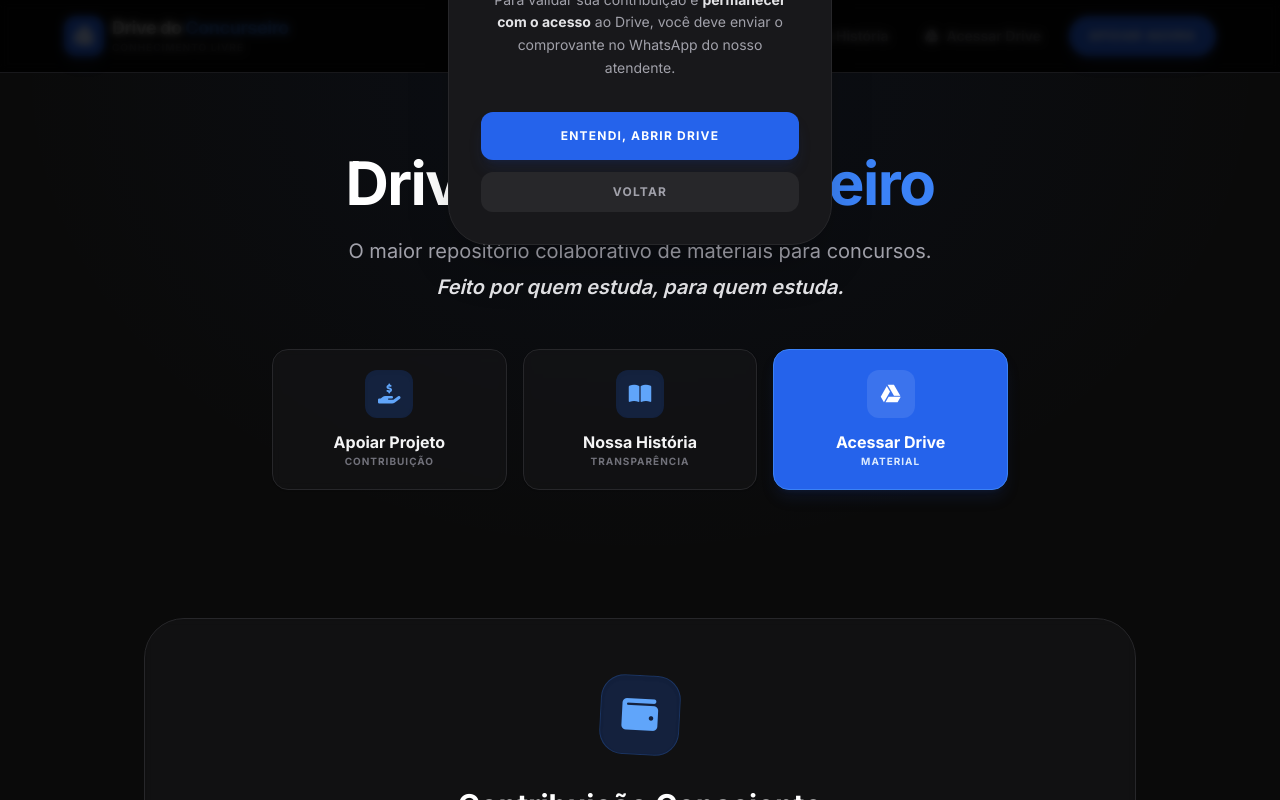
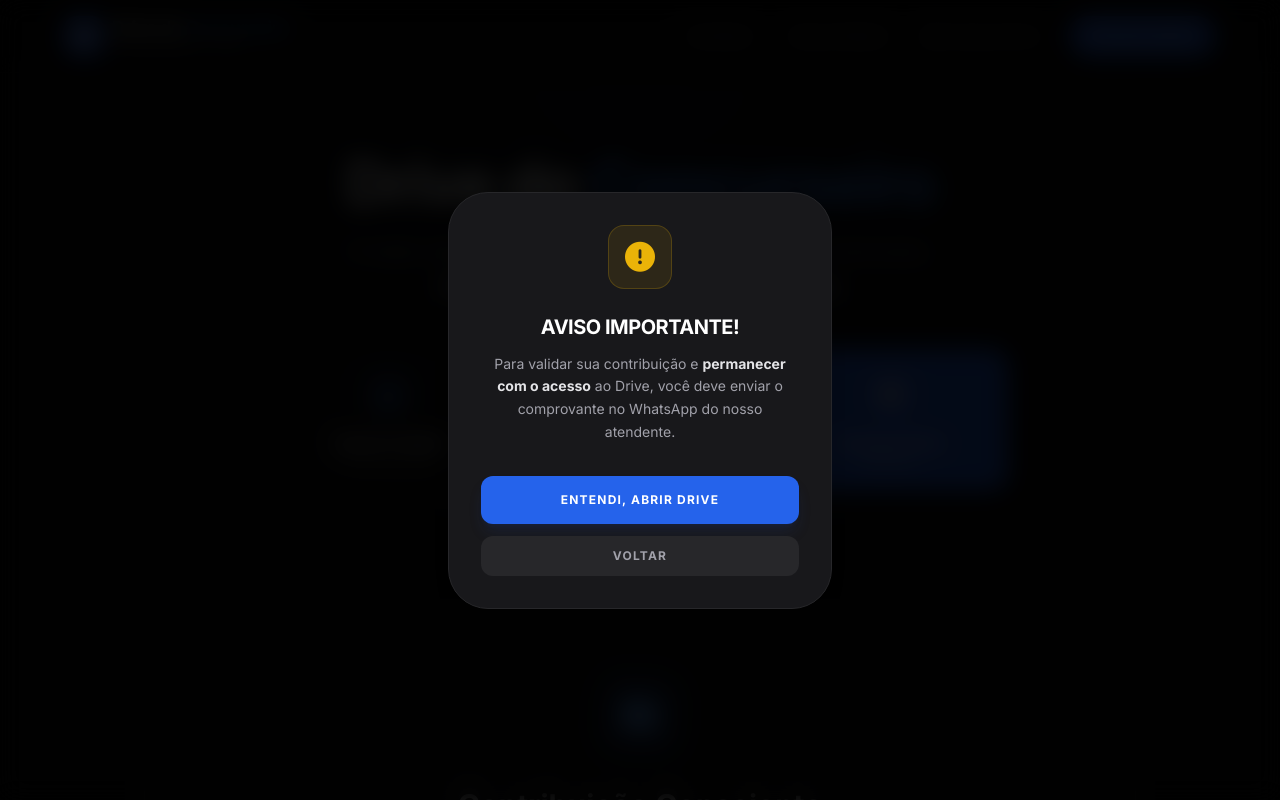
Before and after one commit to paratrabalhon2007-png/joao, a React (Vite) app: page / in a window 1280 px wide. Both pictures are taken after a click on the button "Acessar Drive". Shown: the top 800 px of the page. Built offline with nearby package versions, Linux system fonts and the light colour scheme.

Commit message:
feat: Refactor Header component for improved structure
The Header component has been refactored to improve its internal structure and readability. The changes ensure a cleaner separation of concerns within the component, particularly around navigation and logo presentation.

```diff
--- a/components/Header.tsx
+++ b/components/Header.tsx
@@ -27,6 +27,7 @@
   };
 
   return (
+    <>
       <header className="sticky top-0 z-[100] bg-[#0a0a0a]/90 backdrop-blur-md border-b border-zinc-900 py-4 px-6">
         <div className="max-w-6xl mx-auto flex justify-between items-center relative">
           {/* Logo */}
@@ -89,28 +90,29 @@
                   className="w-full text-left px-5 py-3 text-[13px] font-black text-blue-500 hover:bg-zinc-900 transition-colors uppercase tracking-widest flex items-center gap-2"
                 >
                   <i className="fa-brands fa-google-drive"></i>
-                Acessar Drive
+                  ACESSAR DRIVE
                 </button>
                 <button
                   onClick={() => handleMobileNav('contribuir')}
                   className="w-full text-left px-5 py-3 text-[13px] font-black text-blue-500 hover:bg-zinc-900 transition-colors uppercase tracking-widest"
                 >
-                Apoiar Agora
+                  APOIAR AGORA
                 </button>
               </div>
             </div>
           )}
         </div>
+      </header>
 
-      {/* Modal de Aviso Importante */}
+      {/* Modal de Aviso Importante - Renderizado fora do Header para evitar cortes */}
       {showDriveModal && (
-        <div className="fixed inset-0 z-[200] flex items-center justify-center p-6 bg-black/80 backdrop-blur-sm animate-in fade-in duration-300">
-          <div className="bg-zinc-900 border border-zinc-800 w-full max-w-sm rounded-[2.5rem] p-8 shadow-2xl animate-in zoom-in-95 duration-300 pointer-events-auto">
+        <div className="fixed inset-0 z-[999] flex items-center justify-center p-4 bg-black/90 backdrop-blur-md overflow-y-auto">
+          <div className="bg-zinc-900 border border-zinc-800 w-full max-w-sm rounded-[2.5rem] p-8 shadow-2xl animate-in zoom-in-95 duration-300 my-auto">
             <div className="flex flex-col items-center text-center">
               <div className="w-16 h-16 bg-yellow-500/10 text-yellow-500 rounded-2xl flex items-center justify-center mb-6 border border-yellow-500/20">
                 <i className="fa-solid fa-circle-exclamation text-3xl"></i>
               </div>
-              <h3 className="text-xl font-black text-white mb-3 tracking-tight">Aviso Importante!</h3>
+              <h3 className="text-xl font-black text-white mb-3 tracking-tight">AVISO IMPORTANTE!</h3>
               <p className="text-zinc-400 text-sm leading-relaxed mb-8">
                 Para validar sua contribuição e <strong className="text-zinc-200">permanecer com o acesso</strong> ao Drive, você deve enviar o comprovante no WhatsApp do nosso atendente.
               </p>
@@ -133,6 +135,6 @@
           </div>
         </div>
       )}
-    </header>
+    </>
   );
 };
```
Lines whose indentation alone changed are shown as unchanged.
